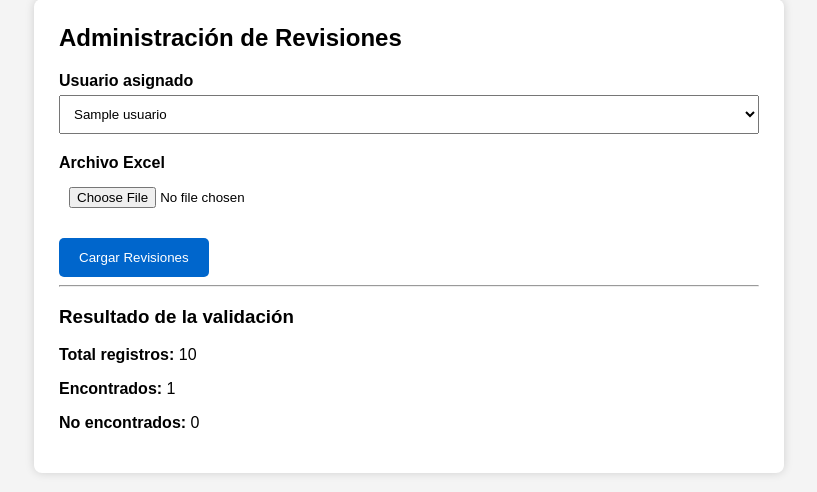
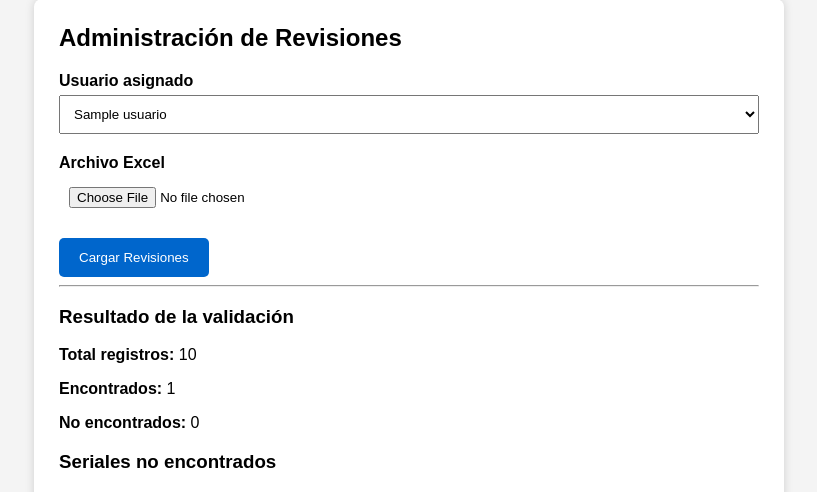
Before and after one commit to victormorales2306/app-flask-prueba, a Flask app: template templates/revisiones.html in a window 1280 px wide. Shown: the part 41-533 px from the top of the page, without its empty margins (231-1048 px from the left). Run offline with Flask 3, Linux system fonts and the light colour scheme; the template is opened without the code that fills it: most values are stand-ins (such as "Sample title", 1, 10 or a date in 2020); some libraries are stand-ins or nearby versions.

```diff
--- a/templates/revisiones.html
+++ b/templates/revisiones.html
@@ -116,7 +116,7 @@ Cargar Revisiones
 
 <p><b>No encontrados:</b> {{ no_encontrados|length }}</p>
 
-{% if no_encontrados|length > 0 %}
+{% if encontrados|length > 0 or no_encontrados|length > 0 %}
 
 <h3>Seriales no encontrados</h3>
 
```
